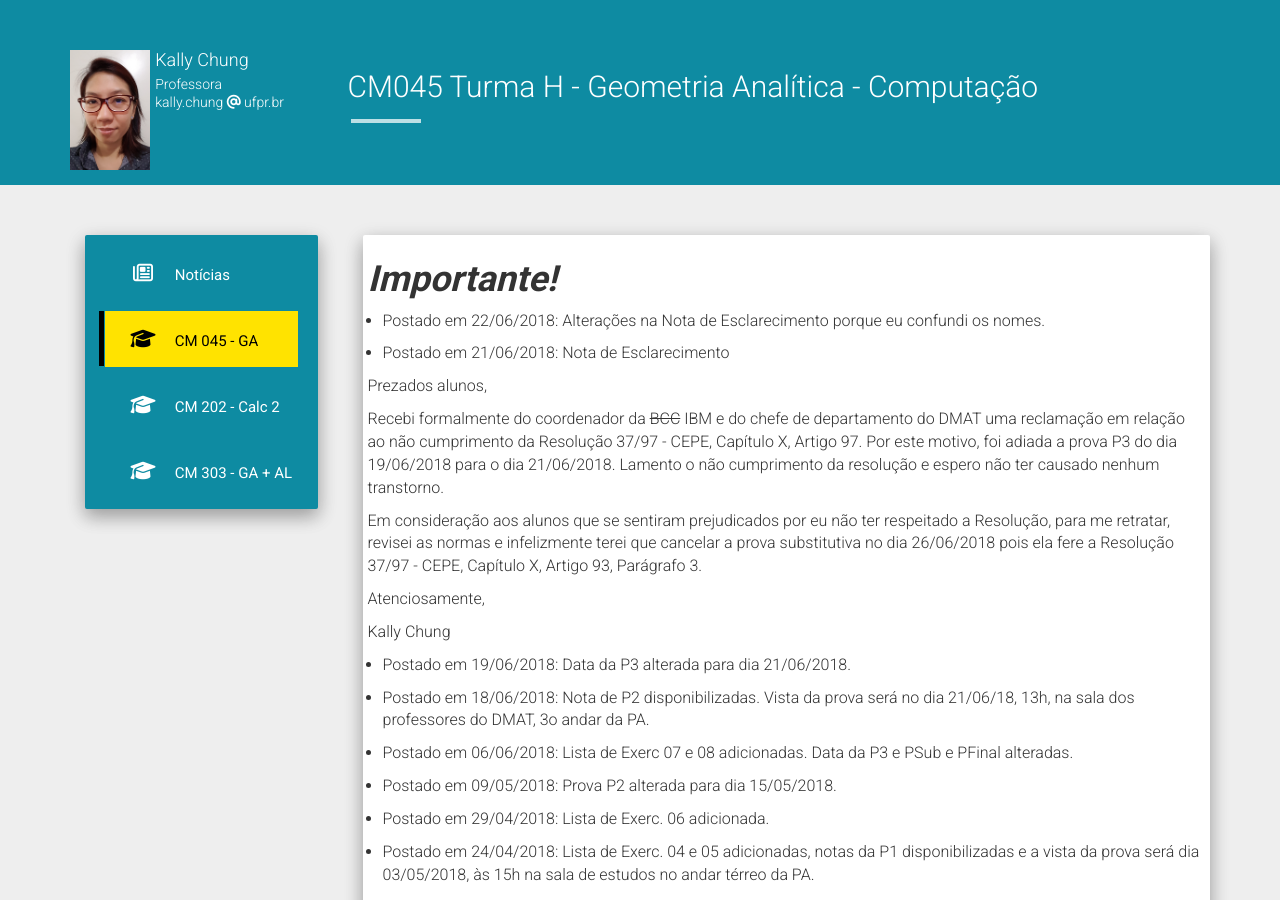
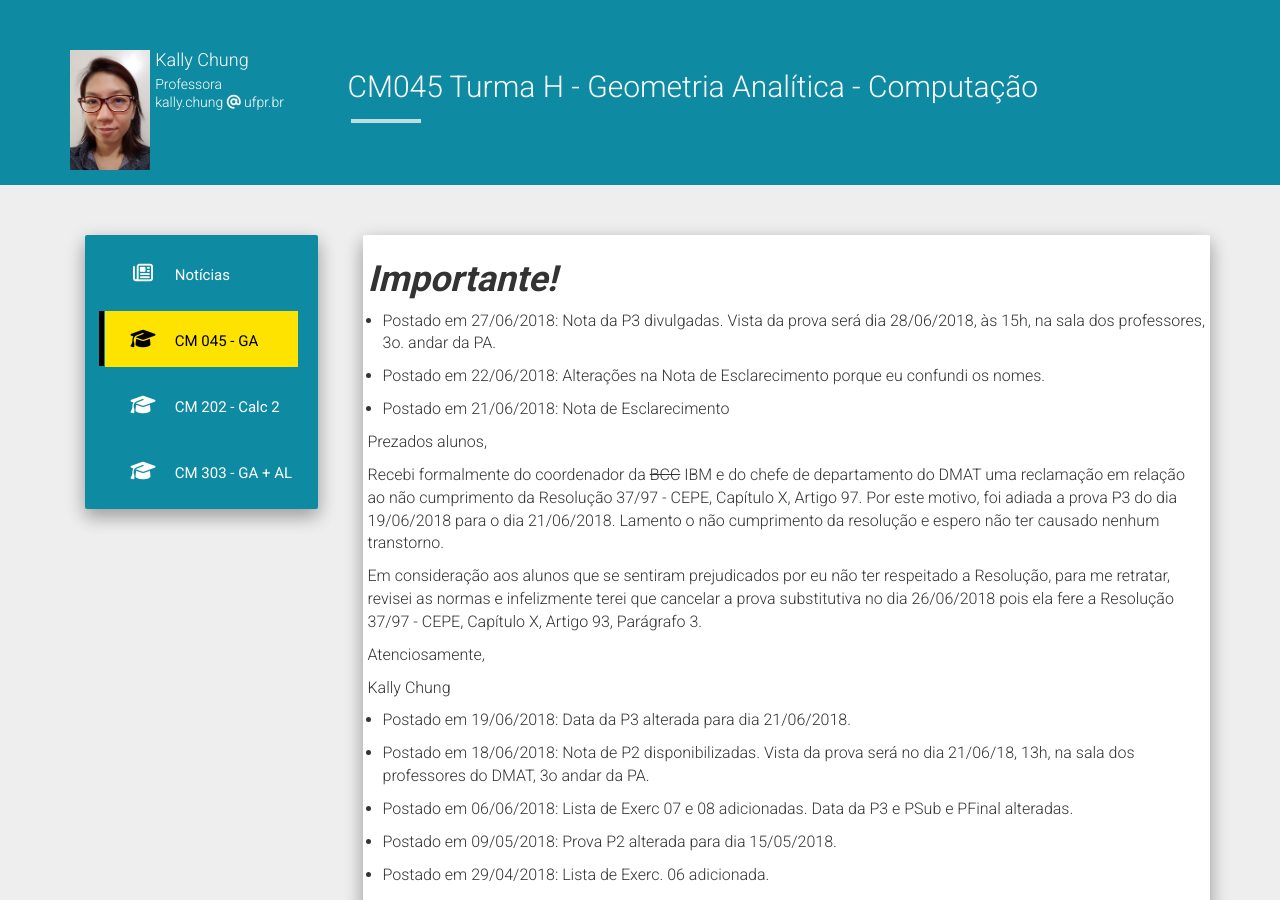
Before and after one commit to chunggnuhc/chunggnuhc.github.io, a Jekyll site: the page built from CM045-GA-1sem2018.md, in a window 1280 px wide and 900 px high. Built offline with Jekyll 4.4.1, drawn with Linux system fonts in a browser that asks for light colours; nearby versions of some CDN libraries.

Commit message:
Update CM045 - notaP3

```diff
--- a/CM045-GA-1sem2018.md
+++ b/CM045-GA-1sem2018.md
@@ -4,6 +4,8 @@ title: CM045 Turma H - Geometria Analítica - Computação
 permalink: /CM045-GA-1sem2018/
 ---
 <h1><b><i>Importante!</i></b></h1>
+- Postado em 27/06/2018: Nota da P3 divulgadas. Vista da prova será dia 28/06/2018, às 15h, na sala dos professores, 3o. andar da PA.
+
 - Postado em 22/06/2018: Alterações na Nota de Esclarecimento porque eu confundi os nomes.
 
 - Postado em 21/06/2018: Nota de Esclarecimento
@@ -87,6 +89,8 @@ Kally Chung
 - [Nota P1 - de 0 a 100](/disciplinas1sem2018/Nota P1 - CM045 - Site.pdf)
 
 - [Nota P2 - de 0 a 100](/disciplinas1sem2018/Nota P2 - CM045 - Site.pdf)
+
+- [Nota P3 - de 0 a 100](/disciplinas1sem2018/Nota P3 - CM045 - Site.pdf)
 
 <h3>Listas de Exercícios</h3>
 
```
